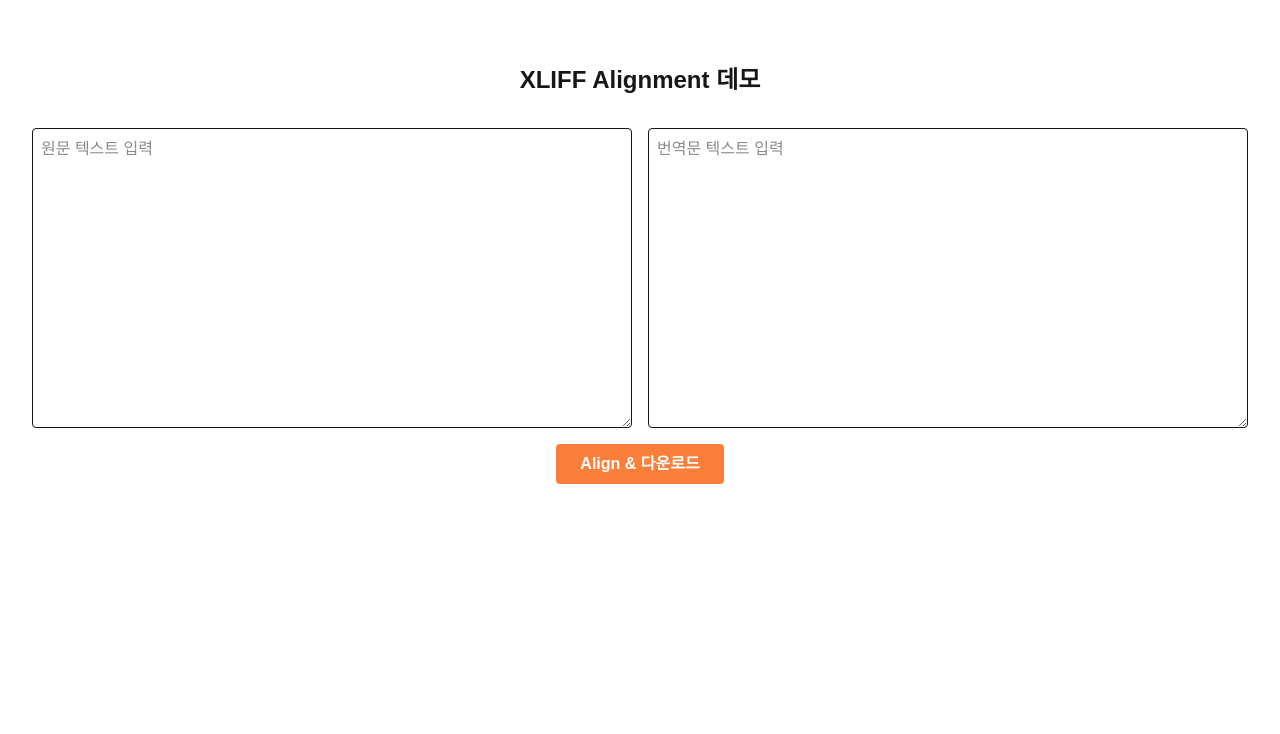
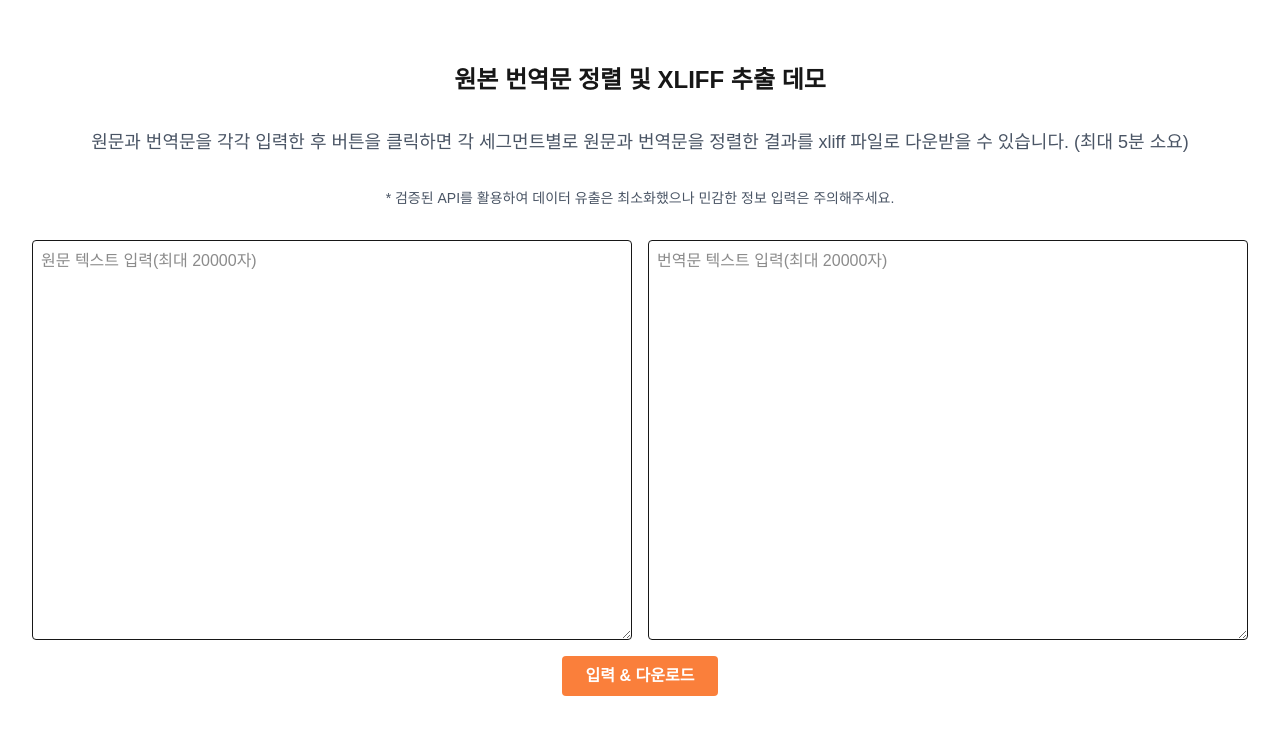
Before and after one commit to shoh83/my-align-app, a Next.js app: page / in a window 1280 px wide. Shown: the top 734 px of the page. Built offline with nearby package versions, Linux system fonts and the light colour scheme.

Commit message:
char limit and description added

```diff
--- a/src/app/page.js
+++ b/src/app/page.js
@@ -39,8 +39,19 @@ export default function Home() {
   return (
     <main className="flex flex-wrap justify-center mt-16 px-4 gap-4">
       <h1 className="w-full text-2xl font-bold text-center mb-4">
-        XLIFF Alignment 데모
+        원본 번역문 정렬 및 XLIFF 추출 데모
       </h1>
+
+      <p className="w-full text-center text-lg text-gray-600 mb-4 px-2">
+        원문과 번역문을 각각 입력한 후 버튼을 클릭하면 각 세그먼트별로 원문과
+        번역문을 정렬한 결과를 xliff 파일로 다운받을 수 있습니다. (최대 5분
+        소요)
+      </p>
+
+      <p className="w-full text-center text-sm text-gray-600 mb-4 px-2">
+        * 검증된 API를 활용하여 데이터 유출은 최소화했으나 민감한 정보 입력은
+        주의해주세요.
+      </p>
 
       <form
         onSubmit={onSubmit}
@@ -48,13 +59,14 @@ export default function Home() {
       >
         <div className="flex flex-wrap justify-center gap-4 w-full">
           <textarea
-            placeholder="원문 텍스트 입력"
+            placeholder="원문 텍스트 입력(최대 20000자)"
             rows={6}
+            maxLength={20000}
             className="
           flex-auto basis-full
           sm:basis-[min(100%,700px)]
           max-w-[600px]
-          min-h-[300px]
+          min-h-[400px]
           border rounded p-2
         "
             value={sourceText}
@@ -62,13 +74,14 @@ export default function Home() {
           />
 
           <textarea
-            placeholder="번역문 텍스트 입력"
+            placeholder="번역문 텍스트 입력(최대 20000자)"
             rows={6}
+            maxLength={20000}
             className="
           flex-auto basis-full
           sm:basis-[min(100%,700px)]
           max-w-[600px]
-          min-h-[300px]
+          min-h-[400px]
           border rounded p-2
         "
             value={targetText}
@@ -86,7 +99,7 @@ export default function Home() {
       hover:bg-[#e67330] disabled:opacity-50
         "
           >
-            {loading ? "처리 중..." : "Align & 다운로드"}
+            {loading ? "처리 중..." : "입력 & 다운로드"}
           </button>
         </div>
       </form>
```
